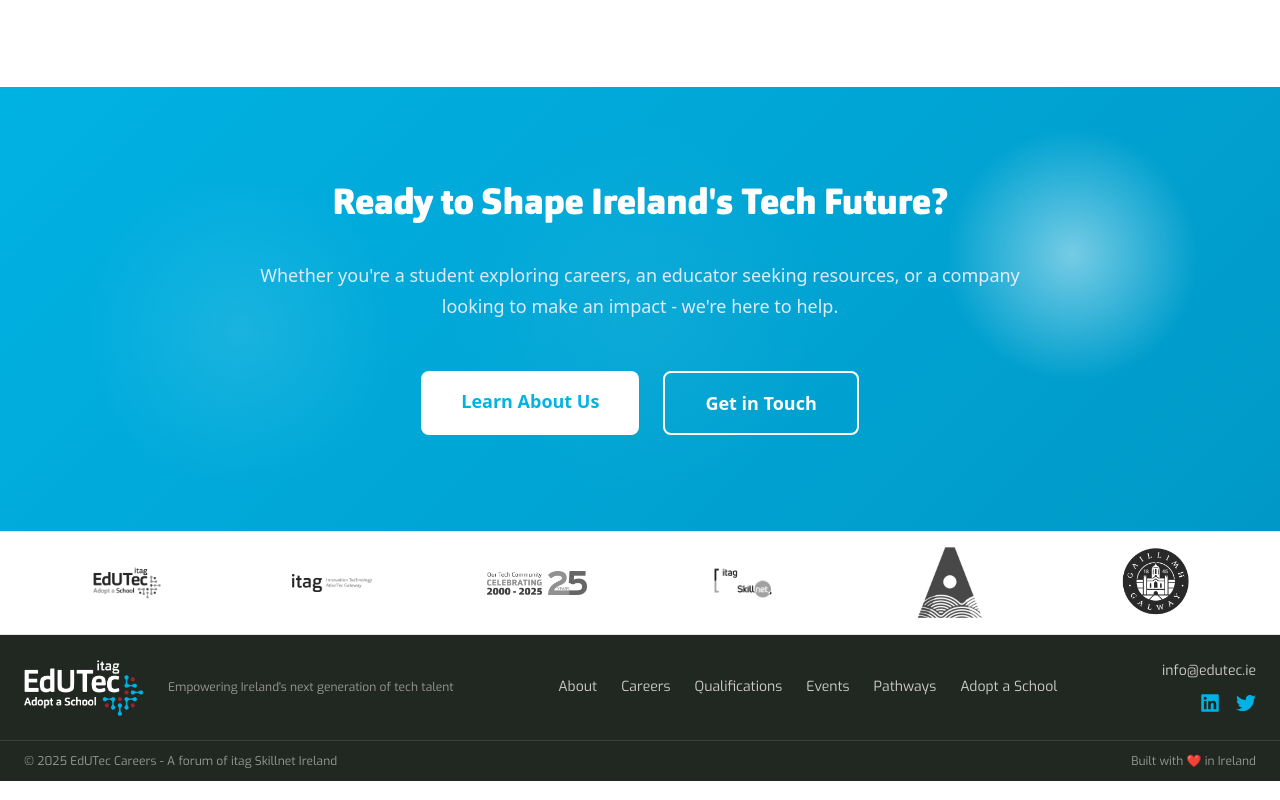
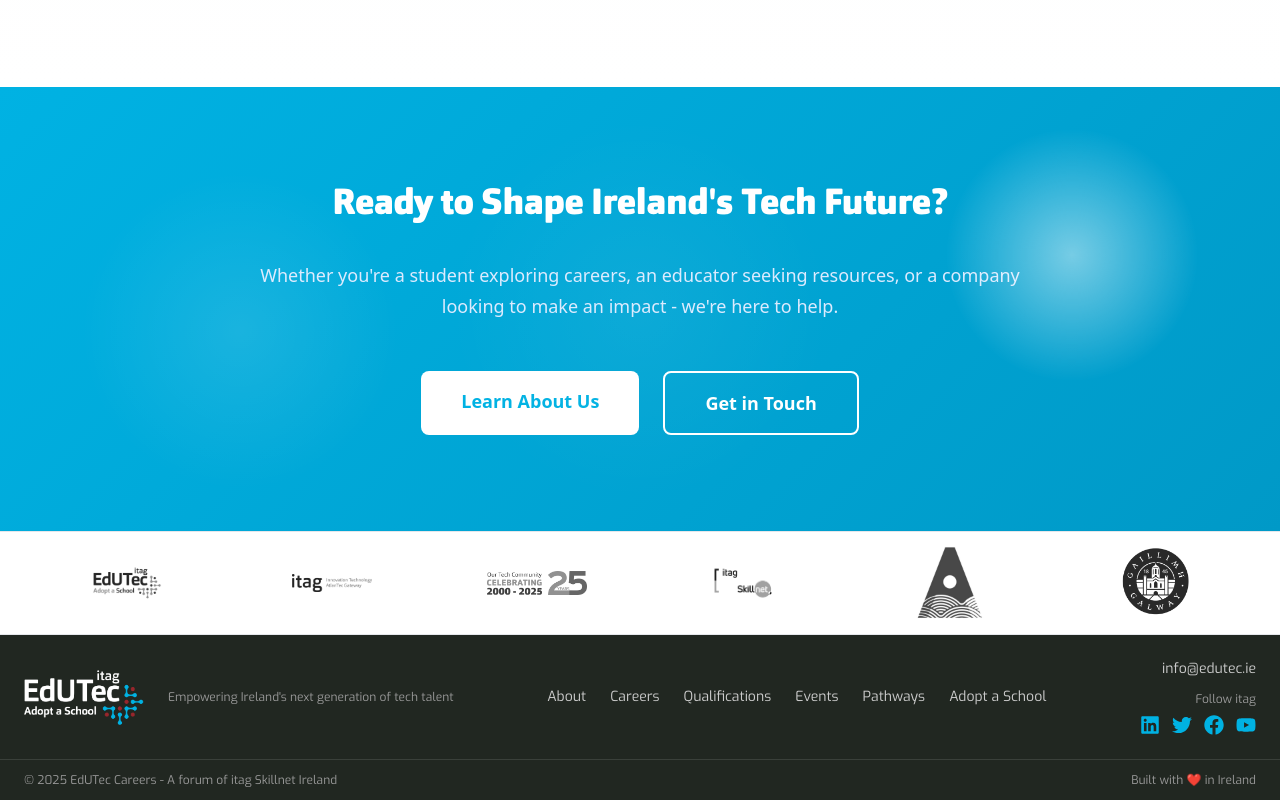
Before and after one commit to CillianCawley7/edutec-website, a Next.js app: page /Home in a window 1280 px wide. Shown: the part 5006-5806 px from the top of the page. Built offline with nearby package versions, Linux system fonts and the light colour scheme.

Commit message:
Add all itag social media links (LinkedIn, Twitter, Facebook, YouTube) with 'Follow itag' label

```diff
--- a/src/app/components/Footer.tsx
+++ b/src/app/components/Footer.tsx
@@ -2,7 +2,7 @@
 
 import Image from 'next/image';
 import Link from 'next/link';
-import { FaLinkedin, FaTwitter } from 'react-icons/fa';
+import { FaLinkedin, FaTwitter, FaFacebook, FaYoutube } from 'react-icons/fa';
 
 export default function Footer() {
   return (
@@ -40,27 +40,50 @@
             <a href="mailto:info@edutec.ie" className="text-sm hover:text-white transition-colors" style={{color: '#ccc'}}>
               info@edutec.ie
             </a>
-            <div className="flex space-x-4 text-xl">
+            <div className="flex flex-col items-center md:items-end gap-2">
+              <span className="text-xs" style={{color: '#999'}}>Follow itag</span>
+              <div className="flex space-x-3 text-xl">
                 <a
-                href="https://www.linkedin.com/company/itag-skillnet-ireland/"
+                  href="https://www.linkedin.com/company/itag-skillnet/"
                   target="_blank"
                   rel="noopener noreferrer"
-                aria-label="LinkedIn"
+                  aria-label="itag LinkedIn"
                   className="hover:opacity-70 transition-opacity"
                   style={{color: '#00b2e3'}}
                 >
                   <FaLinkedin />
                 </a>
                 <a
-                href="https://twitter.com/itagskillnet"
+                  href="http://x.com/itag_DigitalWF"
                   target="_blank"
                   rel="noopener noreferrer"
-                aria-label="Twitter"
+                  aria-label="itag Twitter"
                   className="hover:opacity-70 transition-opacity"
                   style={{color: '#00b2e3'}}
                 >
                   <FaTwitter />
                 </a>
+                <a
+                  href="https://www.facebook.com/www.itag.ie/"
+                  target="_blank"
+                  rel="noopener noreferrer"
+                  aria-label="itag Facebook"
+                  className="hover:opacity-70 transition-opacity"
+                  style={{color: '#00b2e3'}}
+                >
+                  <FaFacebook />
+                </a>
+                <a
+                  href="https://www.youtube.com/channel/UCyKV_LpDFdZvovT2Q5-uZ4w"
+                  target="_blank"
+                  rel="noopener noreferrer"
+                  aria-label="itag YouTube"
+                  className="hover:opacity-70 transition-opacity"
+                  style={{color: '#00b2e3'}}
+                >
+                  <FaYoutube />
+                </a>
+              </div>
             </div>
           </div>
         </div>
```
Lines whose indentation alone changed are shown as unchanged.
